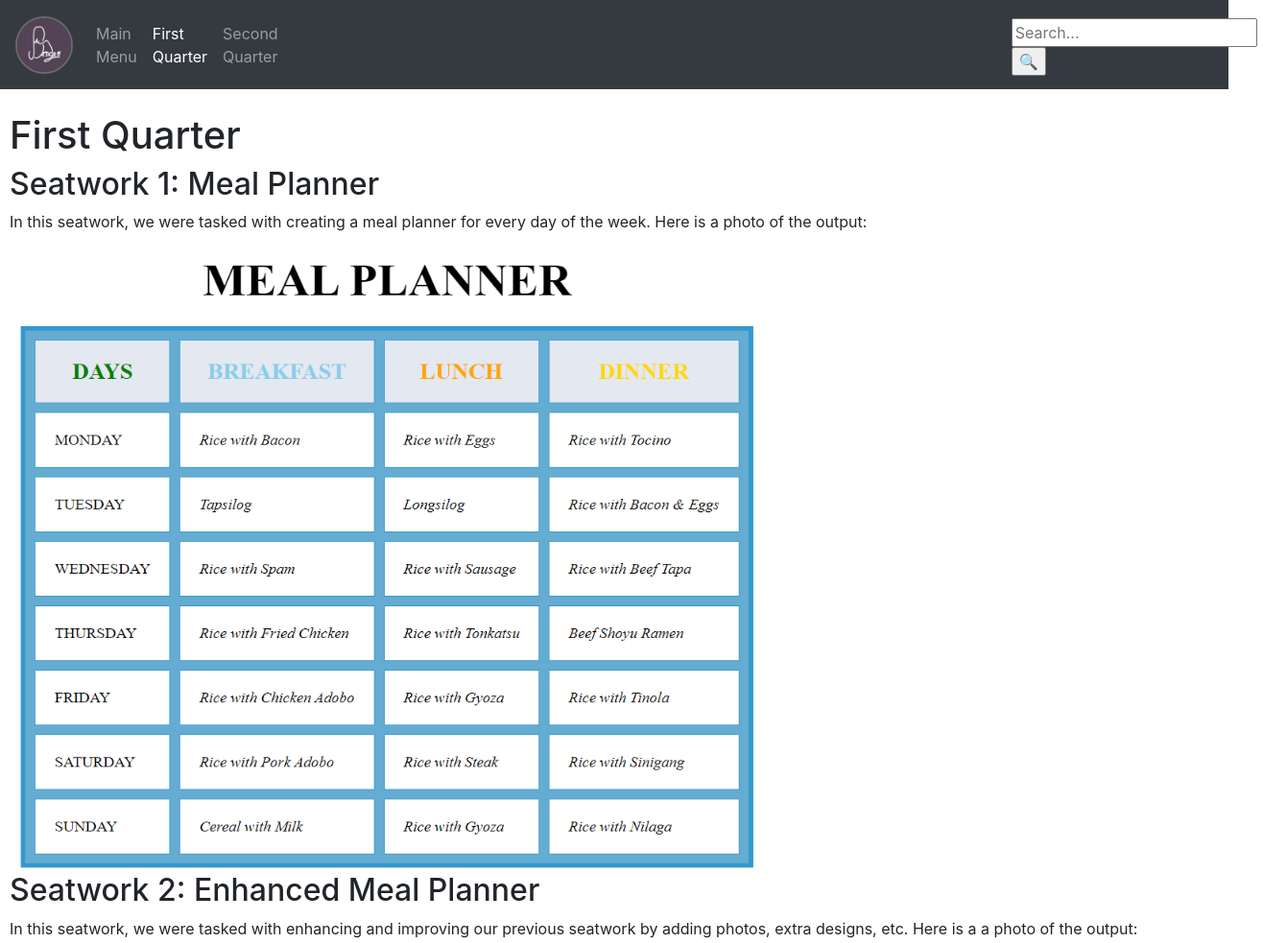
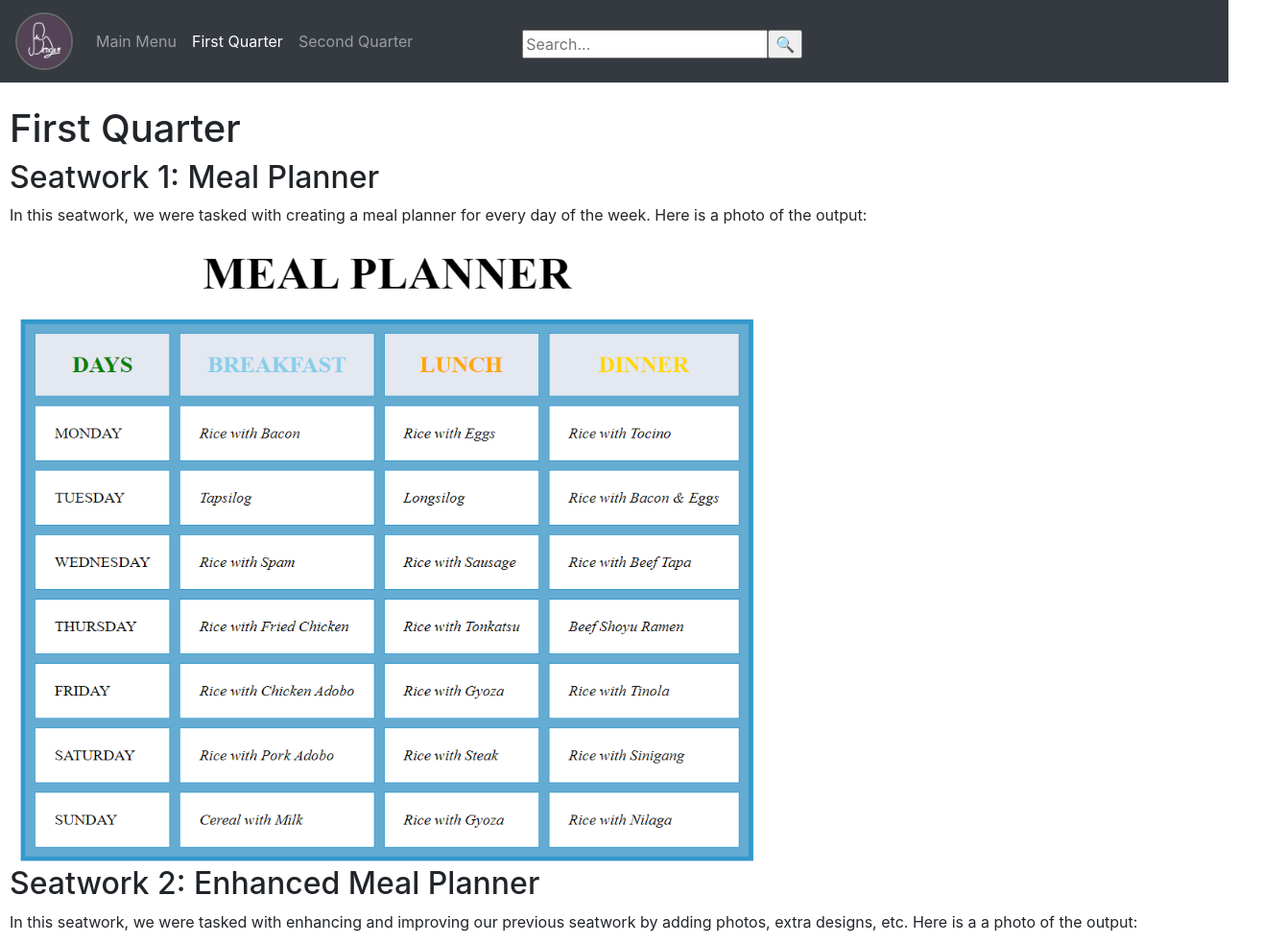
Before and after one commit to SyBenjaminGeoffreyC-LP9R/LP_ICT9Ruby_Q4Quiz1_Sy_Benjamin-Geoffrey-C., a plain HTML site: page first-qtr.html in a window 1280 px wide. Shown: the top 983 px of the page at 96% size, 1316 px wide, since content can reach past the window. Drawn offline with nearby package versions, Linux system fonts and the light colour scheme.

Commit message:
Update first-qtr.html

```diff
--- a/first-qtr.html
+++ b/first-qtr.html
@@ -18,7 +18,7 @@
 			padding: 6px;
 			border: none;
 			margin-top: 5px;
-			margin-left: 750px;
+			margin-left: 100px;
 		}
 		.nav-item:hover {
 			background-color: #3b4040;
```
